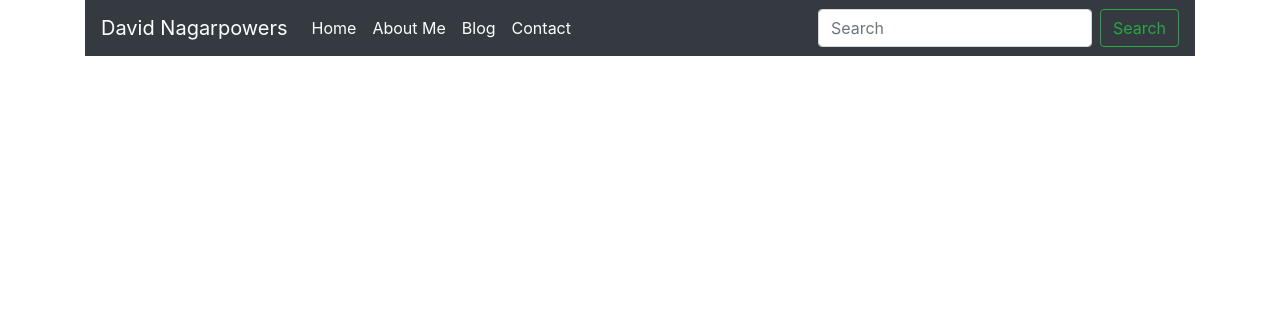
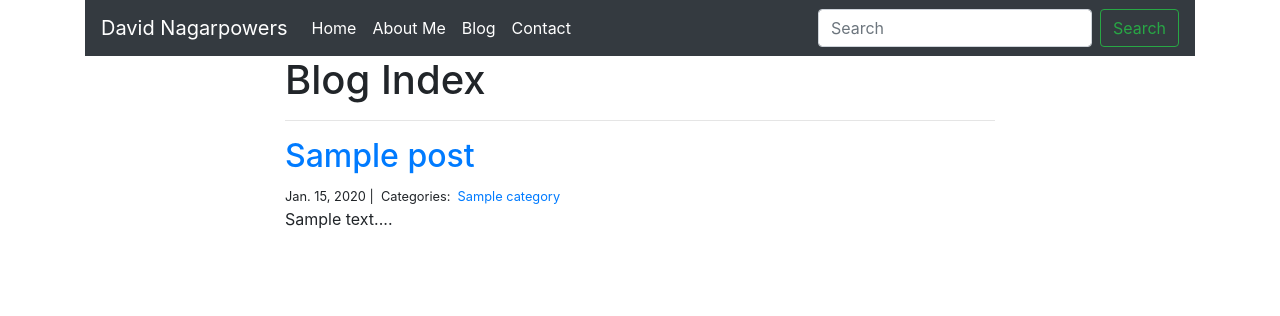
Before and after one commit to danyeric123/Django-Portfolio-Blog, a Django app: template blog/templates/blog/blog_index.html in a window 1280 px wide. Shown: the top 316 px of the page. Run offline with Django 3.2, Linux system fonts and the light colour scheme; the template is opened without the code that fills it: values that come from a table or form of the project are taken from there, others are empty; tables that the repository leaves empty hold one stand-in row (values such as "Sample post"); some libraries are stand-ins or nearby versions.

Commit message:
initial commit

```diff
--- a/blog/templates/blog/blog_category.html
+++ b/blog/templates/blog/blog_category.html
@@ -1,5 +1,5 @@
 {% extends "base.html" %}
-{% block page_content %}
+{% block content %}
 <div class="col-md-8 offset-md-2">
     <h1>{{ category | title }}</h1>
     <hr>
--- a/blog/templates/blog/blog_detail.html
+++ b/blog/templates/blog/blog_detail.html
@@ -1,5 +1,5 @@
 {% extends "base.html" %}
-{% block page_content %}
+{% block content %}
 <div class="col-md-8 offset-md-2">
     <h1>{{ post.title }}</h1>
     <small>
--- a/blog/templates/blog/blog_index.html
+++ b/blog/templates/blog/blog_index.html
@@ -1,7 +1,6 @@
-{% extends "base.html" %}
+{% extends "projects/base.html" %}
 
-{% block page_content %}
-
+{% block content %}
 <div class="col-md-8 offset-md-2">
   <h1>Blog Index</h1>
   <hr>
--- a/blog/urls.py
+++ b/blog/urls.py
@@ -4,5 +4,5 @@ from . import views
 urlpatterns = [
     path("", views.blog_index, name="blog_index"),
     path("<int:pk>/", views.blog_detail, name="blog_detail"),
-    path("<category>/", views.blog_category, name="blog_category"),
+    path("<str:category>/", views.blog_category, name="blog_category"),
 ]
--- a/blog/views.py
+++ b/blog/views.py
@@ -12,7 +12,7 @@ def blog_index(request):
 
 def blog_category(request, category):
   posts = Post.objects.filter(
-    categories_name_contain = category
+    categories = category
   ).order_by(
     '-created_on'
   )
--- a/portfolio/settings.py
+++ b/portfolio/settings.py
@@ -59,7 +59,10 @@ ROOT_URLCONF = 'portfolio.urls'
 TEMPLATES = [
     {
         'BACKEND': 'django.template.backends.django.DjangoTemplates',
-        'DIRS': [os.path.join(BASE_DIR,'projects/templates')],
+        'DIRS': [
+            os.path.join(BASE_DIR,'projects/templates'),
+            os.path.join(BASE_DIR,'blog/templates/blog')
+            ],
         'APP_DIRS': True,
         'OPTIONS': {
             'context_processors': [
--- a/projects/templates/projects/base.html
+++ b/projects/templates/projects/base.html
@@ -24,7 +24,7 @@
             <a class="nav-link" href="#">About Me </a>
           </li>
           <li class="nav-item active">
-            <a class="nav-link" href="#">Blog </a>
+            <a class="nav-link" href="{% url 'blog_index' %}">Blog </a>
           </li>
           <li class="nav-item active">
             <a class="nav-link" href="#">Contact </a>
```
